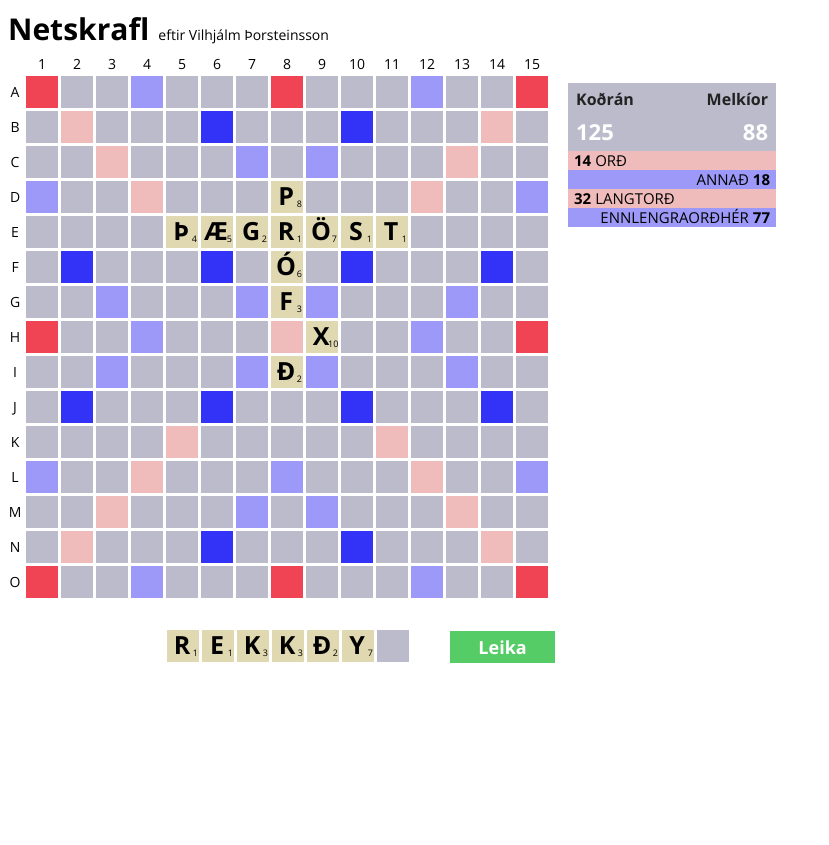
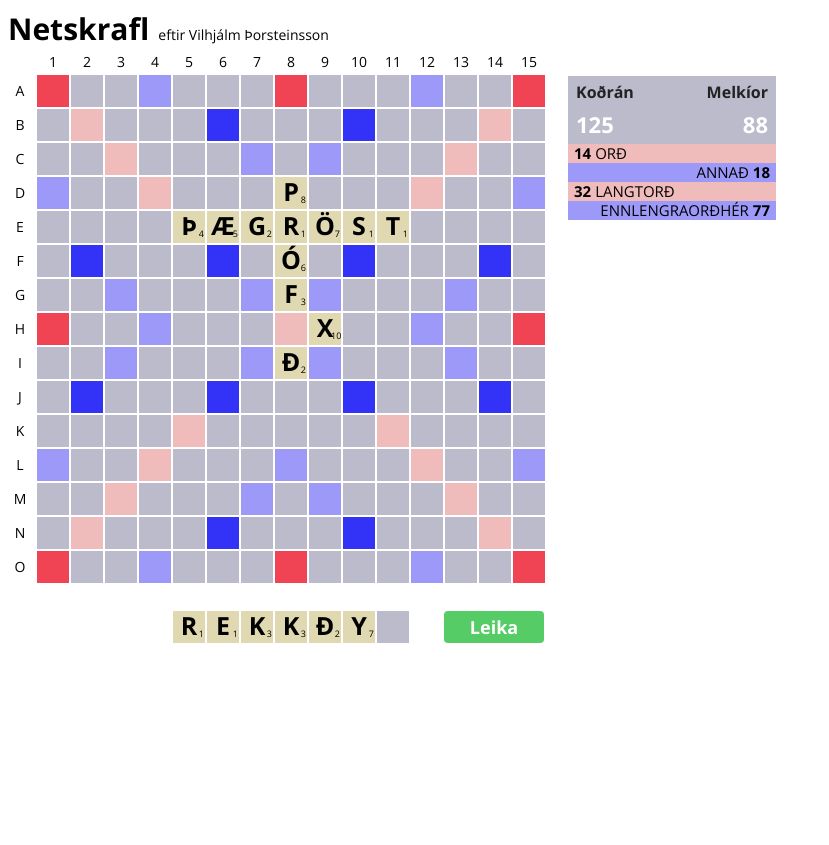
Before and after one commit to vthorsteinsson/Skrafl, a Flask app: template templates/board.html in a window 1280 px wide. Shown: the whole page, without its empty margins (0-829 px from the left). After the commit the page ends 643 px from the top, so only its background shows below. Run offline with Flask 2, Linux system fonts and the light colour scheme; the template is opened without the code that fills it, so the values that code supplies are empty; some libraries are stand-ins or nearby versions.

Commit message:
Removed Board._open, added comments
Comments in skraflplayer.py; UI tuning

```diff
--- a/css/skrafl.css
+++ b/css/skrafl.css
@@ -6,24 +6,11 @@ body {
 
 table.board {
    background-color: #bbbbcc;
-   border-spacing: 0;
-   border-width: 0;
    margin: 0;
    padding: 0;
-   border-collapse: collapse;
+   border-spacing: 0;
+   border-collapse: separate;
    table-layout: fixed;
-}
-
-.board tbody {
-   border-spacing: 0;
-   border-width: 0;
-   margin: 0;
-   padding: 0;
-}
-
-.board tr {
-   margin: 0;
-   padding: 0;
 }
 
 .board td {
@@ -36,8 +23,7 @@ table.board {
    overflow: hidden;
    border-style: solid;
    border-color: white;
-   border-width: 3px;
-   border-collapse: collapse;
+   border-width: 1px;
    margin: 0;
    padding: 0;
 }
@@ -47,19 +33,27 @@ td.over {
 }
 
 .colid td {
-	height: 18px;
-	min-height: 18px;
-	max-height: 18px;
+   height: 16px;
+   width: 32px;
+   min-height: 16px;
+   max-height: 16px;
    overflow: hidden;
    background-color: white;
    text-align: center;
    font-size: 14px;
    line-height: 14px;
    font-weight: 400;
+   border-width: 0;
+   margin: 0;
+   padding-top: 2px;
+   padding-bottom: 4px;
+   padding-left: 0;
+   padding-right: 0;
 }
 
 td.rowid {
    width: 16px;
+   height: 32px;
    min-width: 16px;
    max-width: 16px;
    overflow: hidden;
@@ -68,11 +62,6 @@ td.rowid {
    font-size: 14px;
    line-height: 14px;
    font-weight: 400;
-	border-color: white;
-	border-style: solid;
-	border-width: 3px;
-	margin: 0;
-	padding: 0;
 }
 
 /* Board layout */
@@ -118,11 +107,7 @@ div.tile {
    text-align: center;
    text-transform: uppercase;
    height: 30px;
-	width: 30px;
-	max-width: 30px;
-	max-height: 30px;
-	min-width: 30px;
-	min-height: 30px;
+   width: 32px;
    overflow: hidden;
    margin: 0px;
    padding-top: 2px;
@@ -267,7 +252,6 @@ div.pageheader {
 }
 
 div.board {
-	width: 550px;
    position: relative;
    top: 0px;
    left: -4px;
@@ -276,29 +260,38 @@ div.board {
 div.rightcol {
    width: 208px;
    position: relative;
-	top: -540px;
+   top: -530px;
    left: 560px;
 }
 
 div.rack {
-	width: 251px;
    position: relative;
    text-align: center;
    top: -140px;
-	left: 156px;
+   left: 164px;
 }
 
 div.submitmove {
-   width: 105px;
+   width: 100px;
    height: 28px;
    position: relative;
    text-align: center;
-   top: -174px;
-   left: 442px;
+   top: -173px;
+   left: 436px;
    background-color: #55cc66;
    font-size: 18px;
    font-weight: 700;
    color: white;
    margin: 0;
    padding-top: 4px;
+   border-radius: 4px;
+   cursor: default;
 }
+
+div.over {
+   outline: yellow solid 3px;
+}
+
+div.disabled {
+   background-color: #dddddd;
+}
--- a/templates/board.html
+++ b/templates/board.html
@@ -125,6 +125,10 @@
                initDropTarget(sq);
          }
    }
+
+   function submitMove() {
+
+   }
 </script>
 
 </head>
@@ -140,7 +144,7 @@
       <div class="board">
          <!-- The board -->
          <table class="board">
-             <tr class="colid"><td class="rowid"></td><td>1</td><td>2</td><td>3</td><td>4</td><td>5</td><td>6</td><td>7</td><td>8</td><td>9</td><td>10</td><td>11</td><td>12</td><td>13</td><td>14</td><td>15</td></tr>
+             <tr class="colid"><td></td><td>1</td><td>2</td><td>3</td><td>4</td><td>5</td><td>6</td><td>7</td><td>8</td><td>9</td><td>10</td><td>11</td><td>12</td><td>13</td><td>14</td><td>15</td></tr>
              <tr><td class="rowid">A</td><td id="A1"></td><td id="A2"></td><td id="A3"></td><td id="A4"></td><td id="A5"></td><td id="A6"></td><td id="A7"></td><td id="A8"></td><td id="A9"></td><td id="A10"></td><td id="A11"></td><td id="A12"></td><td id="A13"></td><td id="A14"></td><td id="A15"></td></tr>
              <tr><td class="rowid">B</td><td id="B1"></td><td id="B2"></td><td id="B3"></td><td id="B4"></td><td id="B5"></td><td id="B6"></td><td id="B7"></td><td id="B8"></td><td id="B9"></td><td id="B10"></td><td id="B11"></td><td id="B12"></td><td id="B13"></td><td id="B14"></td><td id="B15"></td></tr>
              <tr><td class="rowid">C</td><td id="C1"></td><td id="C2"></td><td id="C3"></td><td id="C4"></td><td id="C5"></td><td id="C6"></td><td id="C7"></td><td id="C8"></td><td id="C9"></td><td id="C10"></td><td id="C11"></td><td id="C12"></td><td id="C13"></td><td id="C14"></td><td id="C15"></td></tr>
@@ -189,7 +193,8 @@
          </table>
       </div>
 
-      <div class="submitmove">Leika</div>
+      <div class="submitmove" onmouseover="this.className='submitmove over'"
+        onmouseout="this.className='submitmove'" onclick="submitMove()">Leika</div>
 
    </div>
 
```
Also changed, not shown: skraflmechanics.py (+1 -14 lines), skraflplayer.py (+63 -5 lines). Lines whose indentation alone changed are shown as unchanged.
